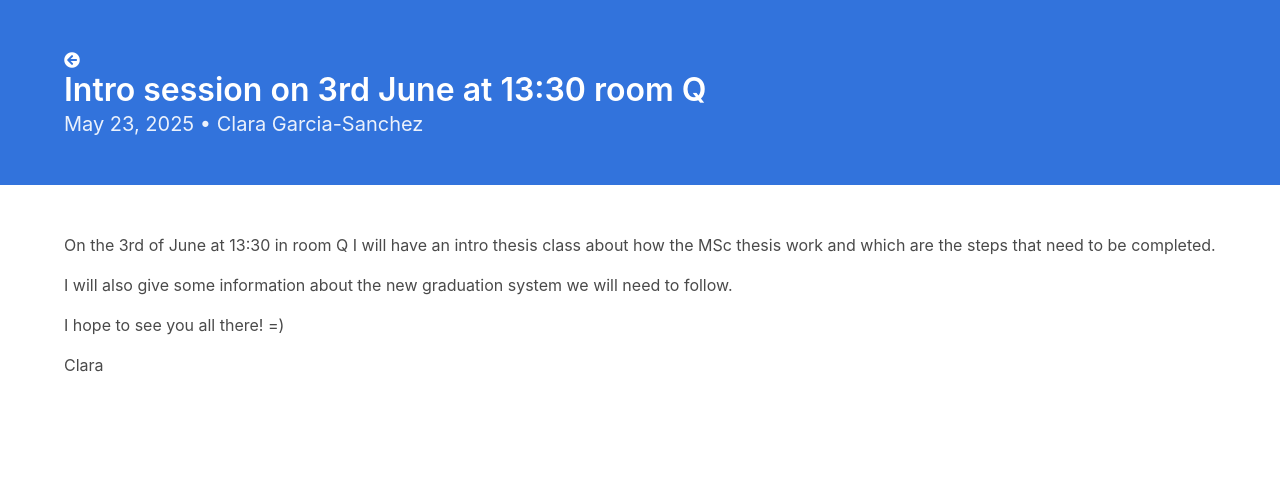
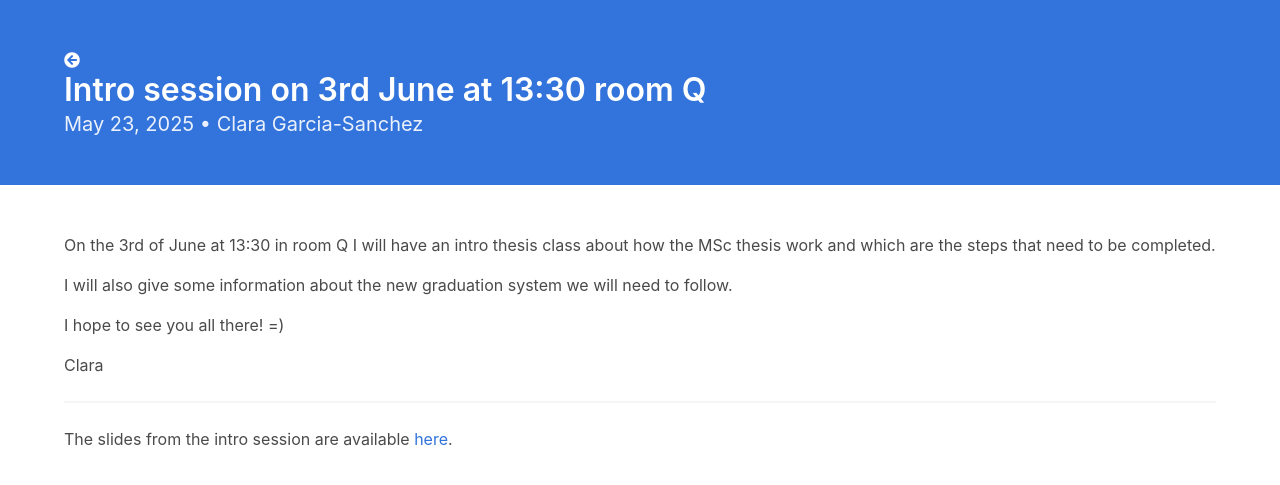
Before and after one commit to tudelft3d/geo2020, a Jekyll site: the page built from _posts/2025-06-03-Intro-session.md, in a window 1280 px wide. Shown: the top 485 px of the page. Built offline with Jekyll 4.4.1, drawn with Linux system fonts in a browser that asks for light colours; nearby versions of some CDN libraries.

Commit message:
slides also in geo2020 website

```diff
--- a/_posts/2025-06-03-Intro-session.md
+++ b/_posts/2025-06-03-Intro-session.md
@@ -13,3 +13,7 @@ I hope to see you all there! =)
 
 
 Clara
+
+- - -
+
+The slides from the intro session are available [here](https://geomatics.bk.tudelft.nl/geo2021/introsession/geo2021_intro_2025-06.pdf).
```
